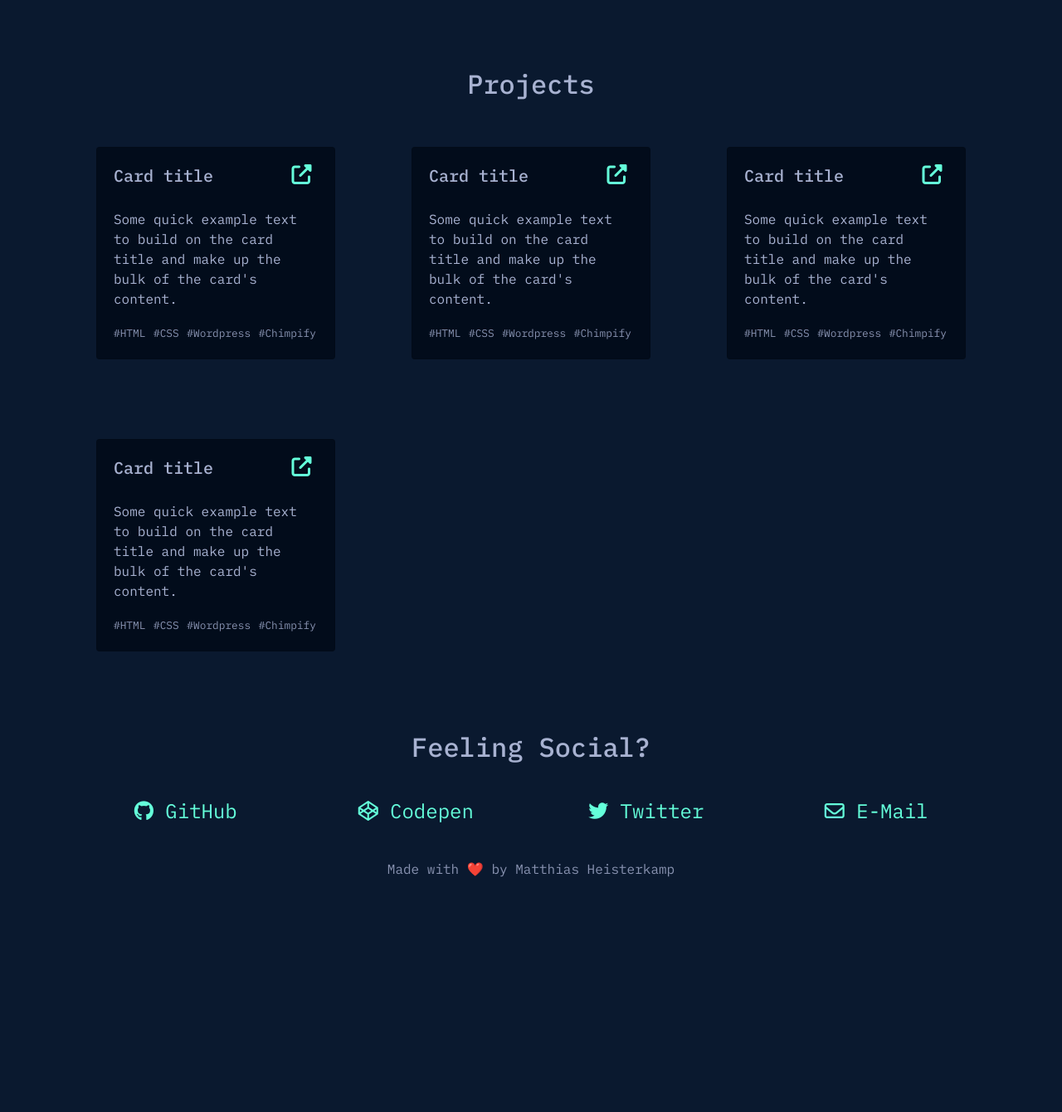
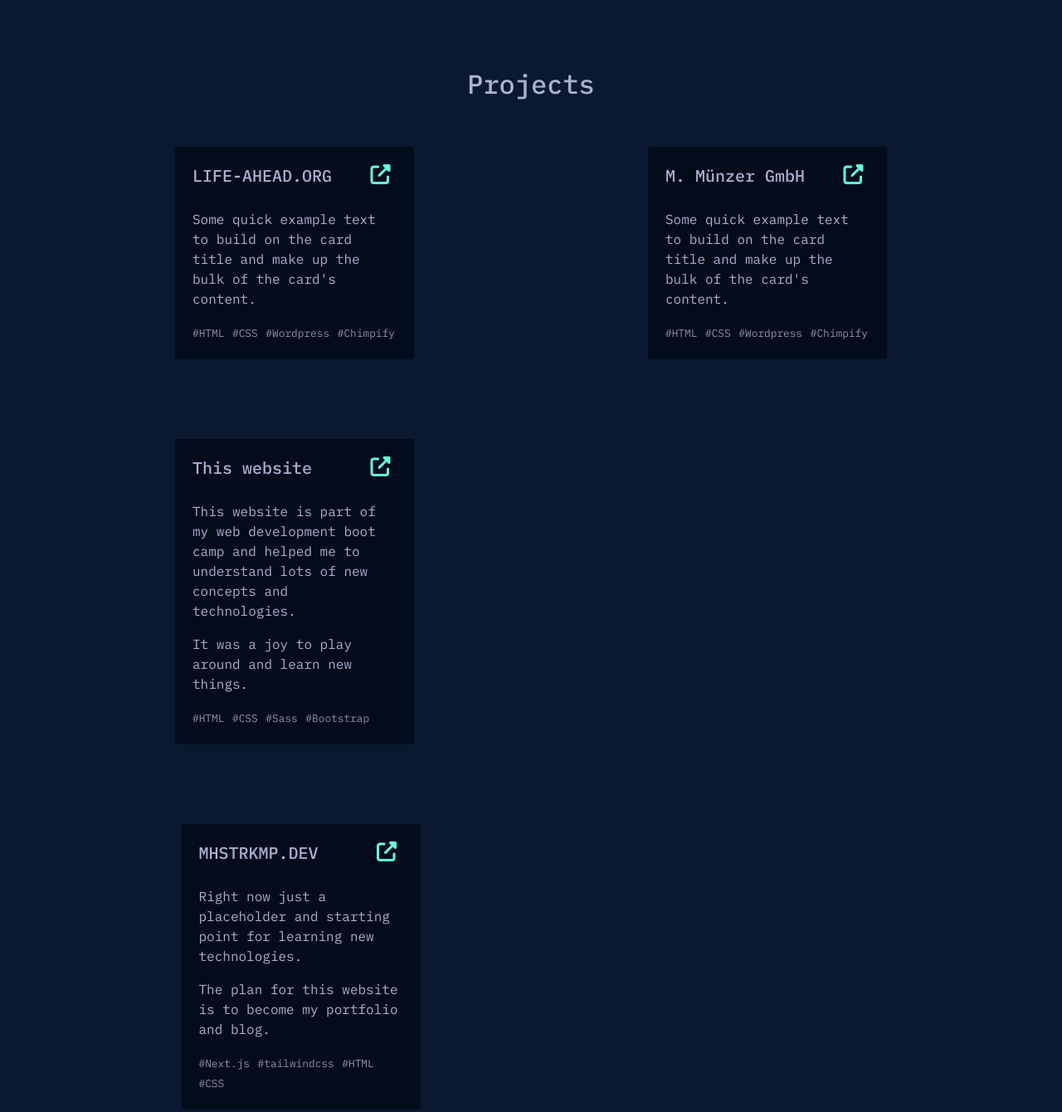
Before and after one commit to mhstrkmp/bootstrap-example, a website: page index.html in a window 1280 px wide. Shown: the part 1820-3160 px from the top of the page at 83% size. Before the commit the page ends 2895 px from the top, so only its background shows below. Drawn offline with nearby package versions, Linux system fonts and the light colour scheme.

Commit message:
Add new card design

```diff
--- a/index.html
+++ b/index.html
@@ -121,18 +121,21 @@
       </section>
 
       <section id="projects" class="projects">
-        <div class="container text-center pt-5 pt-5">
+        <div class="container text-center pt-5">
           <h2>Projects</h2>
           <div class="row">
-            <div class="col-sm-12 col-lg-4">
+            <div class="col-sm-12 col-md-6">
               <div class="card mx-auto my-5" style="width: 18rem">
                 <div class="card-body">
                   <div class="row d-flex align-items-baseline pb-3">
                     <div class="col-9">
-                      <h5 class="card-title text-left">Card title</h5>
+                      <h5 class="card-title text-left">LIFE-AHEAD.ORG</h5>
                     </div>
                     <div class="col-3">
-                      <a href="#" class="text-decoration-none" target="_blank"
+                      <a
+                        href="https://www.life-ahead.org/"
+                        class="text-decoration-none"
+                        target="_blank"
                         ><i class="fas fa-external-link-alt"></i
                       ></a>
                     </div>
@@ -153,15 +156,18 @@
               </div>
             </div>
 
-            <div class="col-sm-12 col-lg-4">
+            <div class="col-sm-12 col-md-6">
               <div class="card mx-auto my-5" style="width: 18rem">
                 <div class="card-body">
                   <div class="row d-flex align-items-baseline pb-3">
                     <div class="col-9">
-                      <h5 class="card-title text-left">Card title</h5>
+                      <h5 class="card-title text-left">M. Münzer GmbH</h5>
                     </div>
                     <div class="col-3">
-                      <a href="#" class="text-decoration-none" target="_blank"
+                      <a
+                        href="https://www.muenzeronline.de/"
+                        class="text-decoration-none"
+                        target="_blank"
                         ><i class="fas fa-external-link-alt"></i
                       ></a>
                     </div>
@@ -182,60 +188,76 @@
               </div>
             </div>
 
-            <div class="col-sm-12 col-lg-4">
+            <div class="col-sm-12 col-md-6">
               <div class="card mx-auto my-5" style="width: 18rem">
                 <div class="card-body">
                   <div class="row d-flex align-items-baseline pb-3">
                     <div class="col-9">
-                      <h5 class="card-title text-left">Card title</h5>
+                      <h5 class="card-title text-left">This website</h5>
                     </div>
                     <div class="col-3">
-                      <a href="#" class="text-decoration-none" target="_blank"
+                      <a
+                        href="https://github.com/mhstrkmp/bootstrap-portfolio-fun"
+                        class="text-decoration-none"
+                        target="_blank"
                         ><i class="fas fa-external-link-alt"></i
                       ></a>
                     </div>
                   </div>
 
-                  <p class="card-text text-left">
-                    Some quick example text to build on the card title and make
-                    up the bulk of the card's content.
+                  <div class="card-text text-left">
+                    <p>
+                      This website is part of my web development boot camp and
+                      helped me to understand lots of new concepts and
+                      technologies.
                     </p>
+                    <p>It was a joy to play around and learn new things.</p>
+                  </div>
 
                   <div class="text-left">
                     <small class="text-muted">#HTML</small>
                     <small class="text-muted">#CSS</small>
-                    <small class="text-muted">#Wordpress</small>
-                    <small class="text-muted">#Chimpify</small>
+                    <small class="text-muted">#Sass</small>
+                    <small class="text-muted">#Bootstrap</small>
+                  </div>
                 </div>
               </div>
             </div>
           </div>
 
-            <div class="col-sm-12 col-lg-4">
+          <div class="col-sm-12 col-md-6">
             <div class="card mx-auto my-5" style="width: 18rem">
               <div class="card-body">
                 <div class="row d-flex align-items-baseline pb-3">
                   <div class="col-9">
-                      <h5 class="card-title text-left">Card title</h5>
+                    <h5 class="card-title text-left">MHSTRKMP.DEV</h5>
                   </div>
                   <div class="col-3">
-                      <a href="#" class="text-decoration-none" target="_blank"
+                    <a
+                      href="https://mhstrkmp.dev/"
+                      class="text-decoration-none"
+                      target="_blank"
                       ><i class="fas fa-external-link-alt"></i
                     ></a>
                   </div>
                 </div>
 
-                  <p class="card-text text-left">
-                    Some quick example text to build on the card title and make
-                    up the bulk of the card's content.
+                <div class="card-text text-left">
+                  <p>
+                    Right now just a placeholder and starting point for learning
+                    new technologies.
                   </p>
+                  <p>
+                    The plan for this website is to become my portfolio and
+                    blog.
+                  </p>
+                </div>
 
                 <div class="text-left">
+                  <small class="text-muted">#Next.js</small>
+                  <small class="text-muted">#tailwindcss</small>
                   <small class="text-muted">#HTML</small>
                   <small class="text-muted">#CSS</small>
-                    <small class="text-muted">#Wordpress</small>
-                    <small class="text-muted">#Chimpify</small>
-                  </div>
                 </div>
               </div>
             </div>
--- a/scss/custom.scss
+++ b/scss/custom.scss
@@ -36,15 +36,6 @@ h1 {
   margin: 0 3em;
 }
 
-// Why does a min-vh-60 class in html not work like in hero-section???
-.about,
-.projects {
-  // min-height: 60vh;
-}
-
-.about {
-}
-
 .projects {
   margin-top: 3rem;
 }
@@ -54,7 +45,5 @@ h1 {
 }
 
 .contact {
-  margin-top: 3rem;
-  // padding: 2.5rem 0;
   font-size: 1.5rem;
 }
```
Also changed, not shown: css/custom.css, 1 other file. Lines whose indentation alone changed are shown as unchanged.
